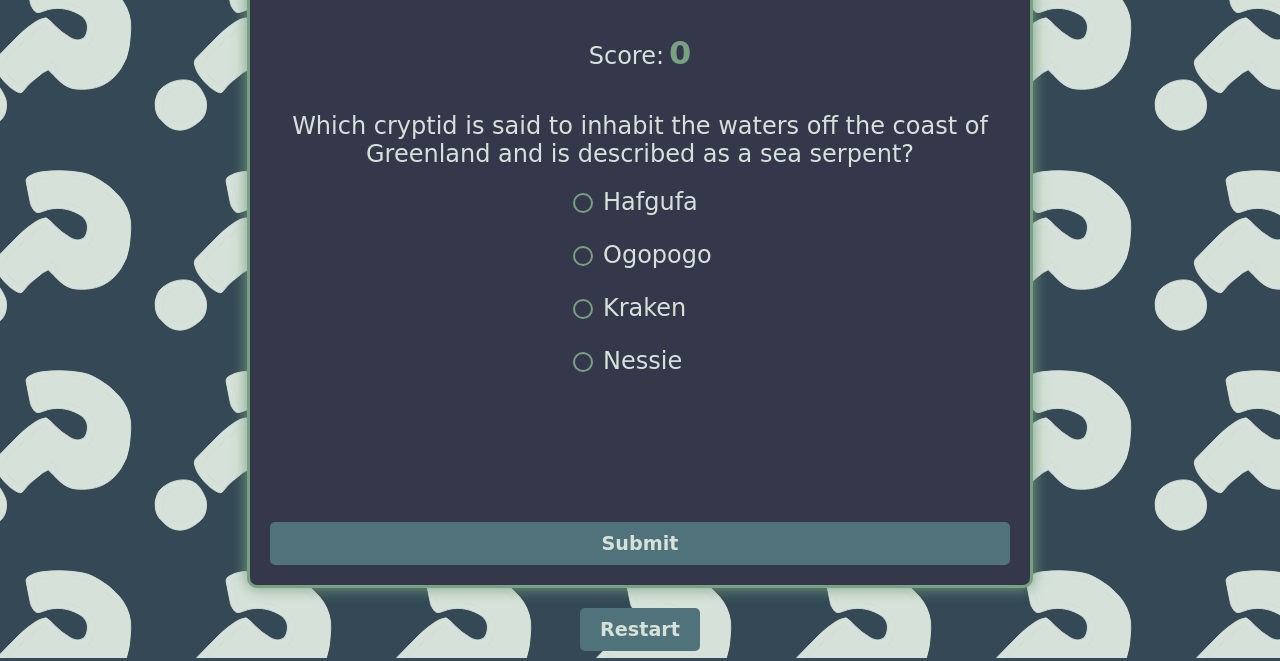
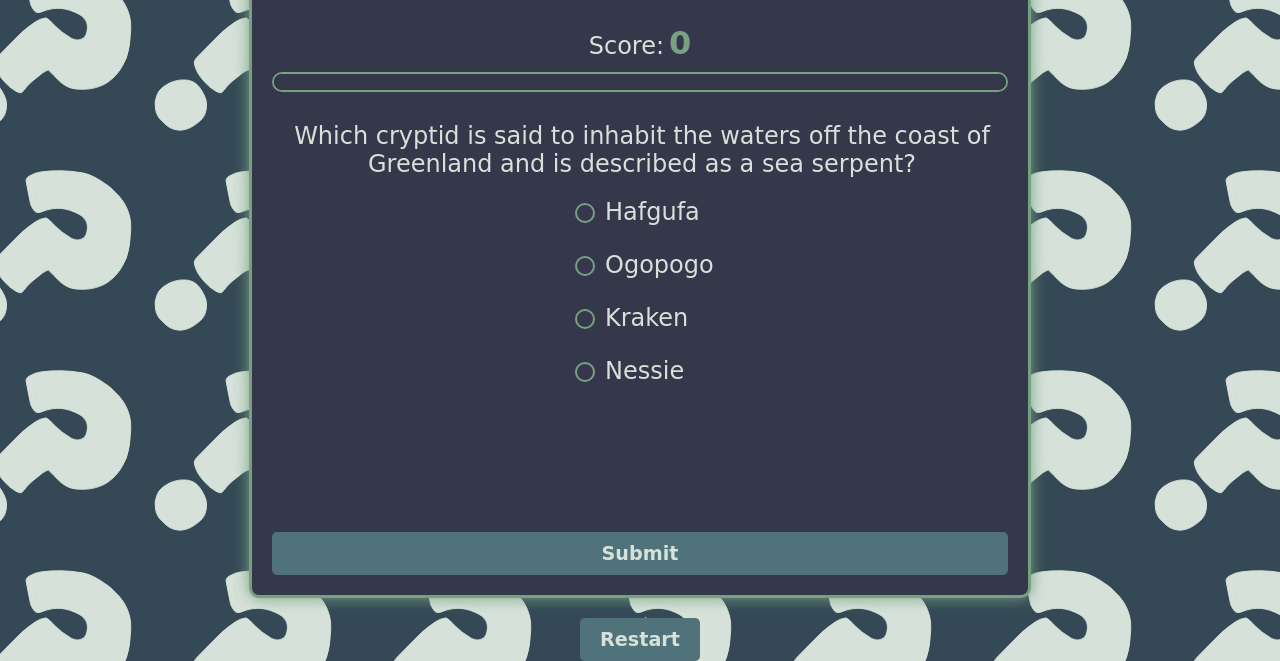
Before and after one commit to Philip-Walsh/codepens, a plain HTML site: page challenges/jsClassics/cryptid-curiosity/index.html in a window 1280 px wide. Shown: the part 142-803 px from the top of the page. Drawn offline with Linux system fonts and the light colour scheme.

Commit message:
Update readme and cryptid quiz

```diff
--- a/challenges/jsClassics/cryptid-curiosity/index.html
+++ b/challenges/jsClassics/cryptid-curiosity/index.html
@@ -11,6 +11,7 @@
     <article>
       <h1>Cryptid Curiosity 🌕</h1>
       <p>Score:<span id="score">0</span></p>
+      <progress id="progress-bar" value="0" max="100"></progress>
       <form id="quiz"></form>
       <button id="submit">Submit</button>
     </article>
--- a/challenges/jsClassics/cryptid-curiosity/script.js
+++ b/challenges/jsClassics/cryptid-curiosity/script.js
@@ -13,6 +13,12 @@ function init() {
 	document.getElementById("restart").addEventListener("click", setGameState);
 	document.getElementById("submit").addEventListener("click", submitAnswer);
 }
+function updateProgress() {
+	const progressBar = document.getElementById("progress-bar");
+	const progressValue =
+		((TOTAL_QUESTIONS - random_questions.length) / TOTAL_QUESTIONS) * 100;
+	progressBar.value = progressValue;
+}
 function submitAnswer() {
 	let answer = document.querySelector('input[name="question"]:checked').value;
 	if (!answer) {
@@ -26,6 +32,7 @@ function submitAnswer() {
 	} else {
 		addFailure();
 	}
+	updateProgress();
 	if (random_questions.length === 0) {
 		addGameOver();
 	} else {
@@ -112,8 +119,11 @@ function getRandomListItem(list) {
 
 function setGameState() {
 	score = 0;
+	updateScore();
 	setQuestions();
+	updateProgress();
 	addQuestion();
+	document.getElementById("submit").style.display = "block";
 }
 
 function shuffle(array) {
--- a/challenges/jsClassics/cryptid-curiosity/styles.css
+++ b/challenges/jsClassics/cryptid-curiosity/styles.css
@@ -33,8 +33,13 @@ article {
 	padding: 20px;
 	border-radius: 10px;
 	box-shadow: 0 0 15px var(--highlight);
+	height: 45em;
+	width: 46em;
+	animation: fadeIn 0.5s ease-in-out;
 }
-
+#quiz {
+	animation: fadeIn 0.5s ease-in-out;
+}
 h1 {
 	font-size: 3rem;
 	text-shadow: 0 0 10px var(--highlight);
@@ -73,7 +78,7 @@ fieldset,
 	justify-content: center;
 	align-items: center;
 	font-size: 5rem;
-
+	animation: scaleUp 0.5s ease-in-out forwards;
 }
 .success {
 	color: var(--white);
@@ -90,7 +95,7 @@ fieldset,
 label {
 	display: flex;
 	margin: 5px 0;
-	padding-left:15em;
+	padding-left: 15em;
 }
 
 input[type="radio"] {
@@ -161,3 +166,49 @@ button:hover {
 	margin-top: 20px;
 	padding: 10px 20px;
 }
+
+progress {
+	width: 100%;
+	height: 20px;
+	appearance: none;
+	background-color: var(--primary-color);
+	border: 2px solid var(--highlight);
+	border-radius: 10px;
+	overflow: hidden;
+}
+
+progress::-webkit-progress-bar {
+	background-color: var(--primary-color);
+}
+
+progress::-webkit-progress-value {
+	background-color: var(--highlight);
+	border-radius: 10px;
+	transition: width 0.5s ease-in-out;
+}
+
+progress::-moz-progress-bar {
+	background-color: var(--highlight);
+	border-radius: 10px;
+	transition: width 0.5s ease-in-out;
+}
+@keyframes fadeIn {
+	0% {
+		opacity: 0;
+		transform: translateY(-10px);
+	}
+	100% {
+		opacity: 1;
+		transform: translateY(0);
+	}
+}
+@keyframes scaleUp {
+	0% {
+		transform: scale(0.5);
+		opacity: 0;
+	}
+	100% {
+		transform: scale(1);
+		opacity: 1;
+	}
+}
```
Also changed, not shown: README.md.
